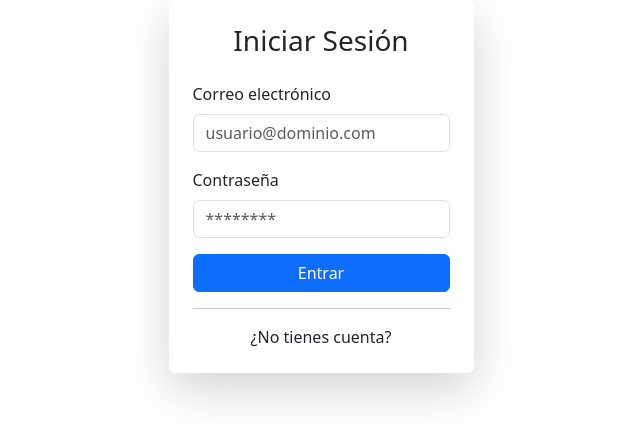
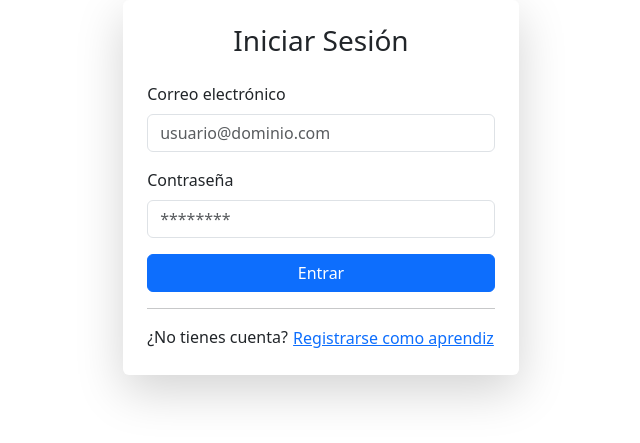
Before and after one commit to juandp1403-dotcom/Proyecto_inventarios, a Flask app: template app/templates/login.html in a window 1280 px wide. Shown: the top 443 px of the page, without its empty margins (319-959 px from the left). Run offline with Flask 3, Linux system fonts and the light colour scheme; the template is opened without the code that fills it, so the values that code supplies are empty; some libraries are stand-ins or nearby versions.

Commit message:
Revert "c"
This reverts commit ea10b75797abc3315d879b05d22df14fe9103a73.

```diff
--- a/app/templates/login.html
+++ b/app/templates/login.html
@@ -43,6 +43,7 @@
 
                 <p class="text-center mb-0">
                     <span>¿No tienes cuenta?</span>
+                    <a href="/usuario/crear" class="btn btn-link p-0">Registrarse como aprendiz</a>
                 </p>
 
             </div>
```
